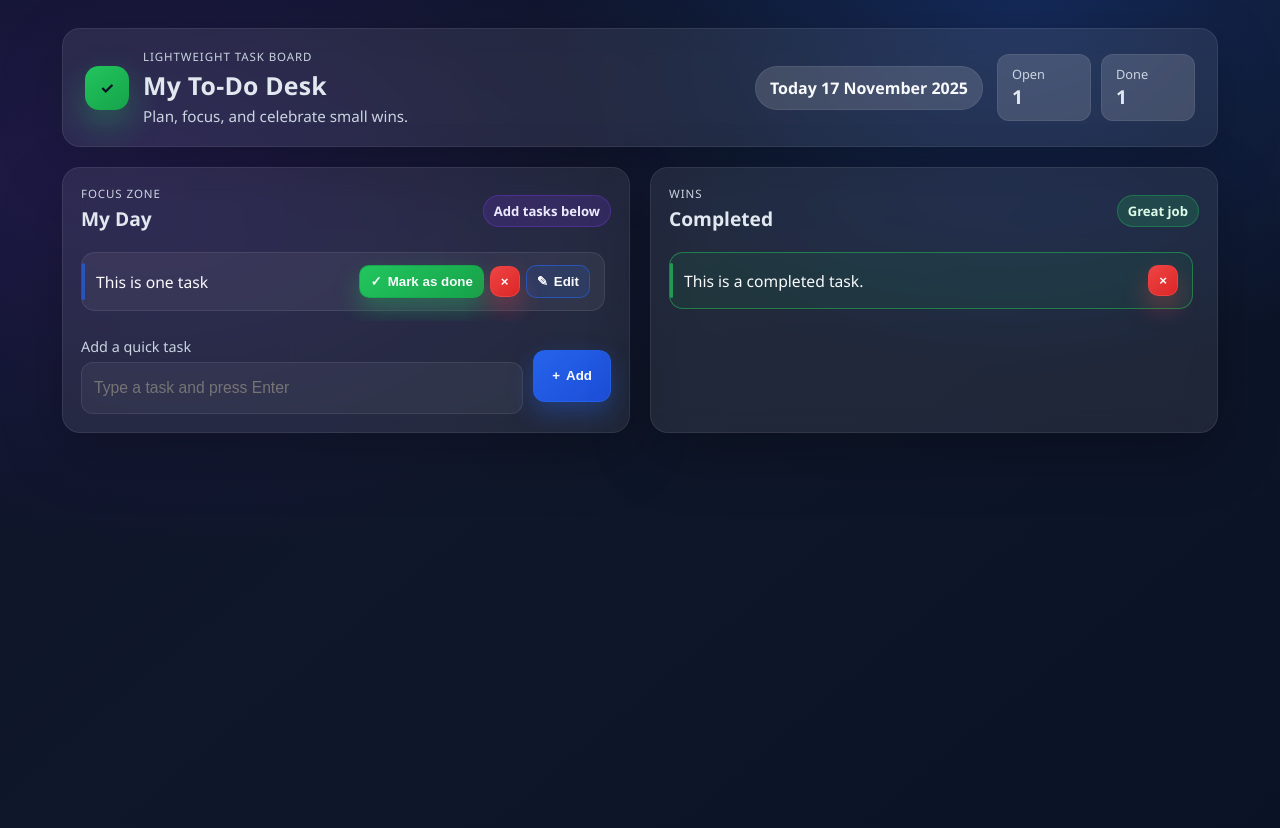
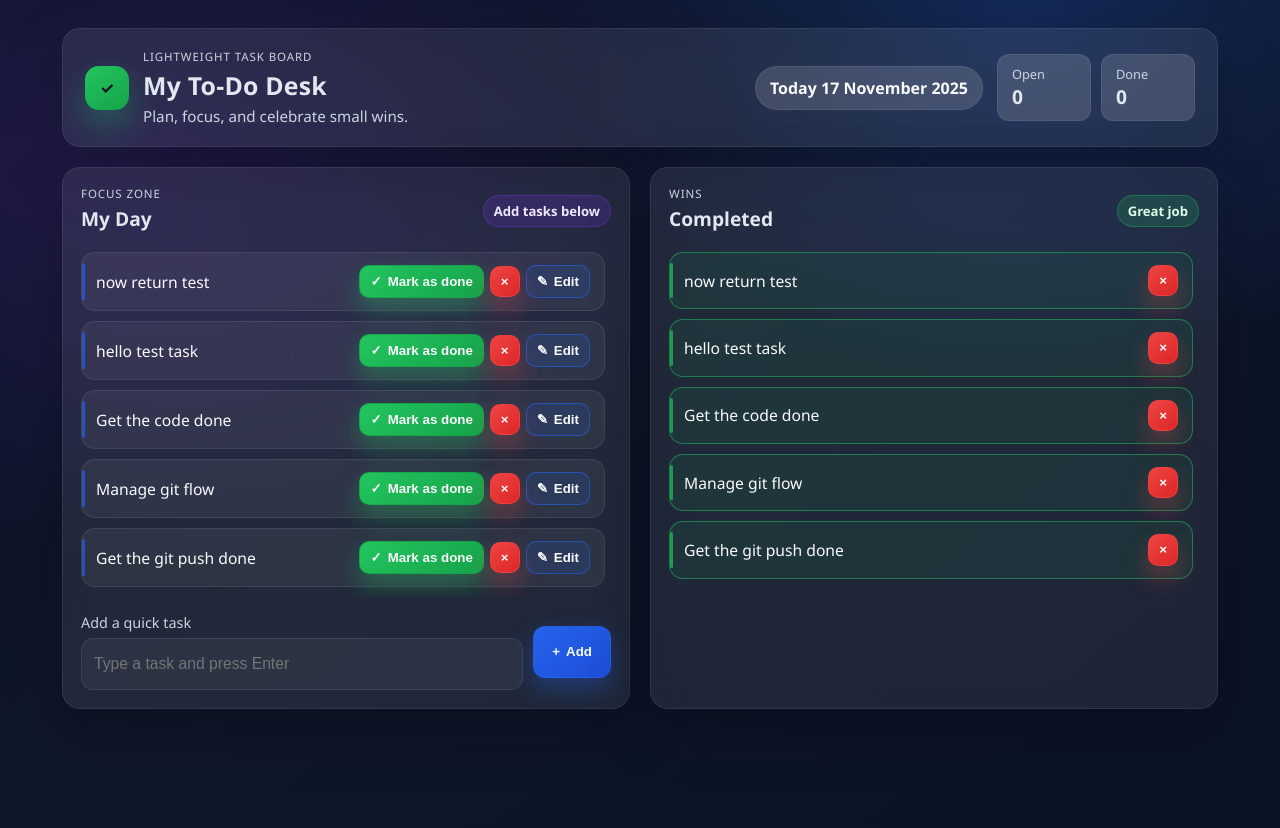
Before and after one commit to jiaamasum/MyToDo, a Django app: page / in a window 1280 px wide. Run offline with Django 5.2, Linux system fonts and the light colour scheme; data comes from the database, SQL or seed files in the repository; both versions use the stored data as it was after the commit.

Commit message:
adding task fucntionalities inlcuding add task

```diff
--- a/templates/home.html
+++ b/templates/home.html
@@ -45,24 +45,49 @@
           <span class="pill accent">Add tasks below</span>
         </div>
 
-        <div id="tasks-list" class="card-list"></div>
+        <div id="tasks-list" class="card-list">
+          {% if tasks %}
+            {% for task in tasks %}
+              <div class="task-card" data-id="{{ task.id }}">
+                <div class="task-text">{{ task.task }}</div>
+                <div class="btn-group">
+                  <button class="btn btn-success" data-action="done">
+                    <span class="icon">&#10003;</span>Mark as done
+                  </button>
+                  <button class="btn btn-danger" data-action="delete">
+                    <span class="icon">&times;</span>
+                  </button>
+                  <button class="btn btn-outline" data-action="edit">
+                    <span class="icon">&#9998;</span>Edit
+                  </button>
+                </div>
+              </div>
+            {% endfor %}
+          {% else %}
+            <p class="list-empty">No tasks yet. Add your first one below.</p>
+          {% endif %}
+        </div>
 
         <!-- New Task Input -->
-        <div class="new-task-wrapper">
+        <form class="new-task-wrapper" id="new-task-form" action="{% url 'addTask' %}" method="POST">
+          {% csrf_token %}
           <div class="field">
             <label for="new-task-input">Add a quick task</label>
             <input
               type="text"
               id="new-task-input"
+              name="task"
               class="new-task-input"
               placeholder="Type a task and press Enter"
+              autocomplete="off"
+              required
             />
           </div>
-          <button id="add-task-btn" class="btn btn-primary">
+          <button id="add-task-btn" class="btn btn-primary" type="submit">
             <span class="icon">+</span>
             Add
           </button>
-        </div>
+        </form>
       </section>
 
       <!-- Right: Completed Tasks -->
@@ -75,7 +100,20 @@
           <span class="pill success">Great job</span>
         </div>
 
-        <div id="completed-list" class="card-list"></div>
+        <div id="completed-list" class="card-list">
+
+            {% for task in tasks %}
+              <div class="task-card completed" data-id="{{ task.id }}">
+                <div class="task-text">{{ task.task }}</div>
+                <div class="btn-group">
+                  <button class="btn btn-danger" data-action="delete">
+                    <span class="icon">&times;</span>
+                  </button>
+                </div>
+              </div>
+            {% endfor %}
+
+        </div>
       </section>
     </main>
   </div>
@@ -96,6 +134,6 @@
     </div>
   </div>
 
-  <script src="{% static 'js/script.js' %}"></script>
+ <!-- <script src="{% static 'js/script.js' %}"></script> -->
 </body>
 </html>
--- /dev/null
+++ b/todo/apps.py
@@ -0,0 +1,6 @@
+from django.apps import AppConfig
+
+
+class TodoConfig(AppConfig):
+    default_auto_field = 'django.db.models.BigAutoField'
+    name = 'todo'
--- /dev/null
+++ b/todo/tests.py
@@ -0,0 +1,3 @@
+from django.test import TestCase
+
+# Create your tests here.
--- /dev/null
+++ b/todo/urls.py
@@ -0,0 +1,6 @@
+from django.urls import include, path
+from . import views
+
+urlpatterns = [
+    path('addTask/', views.addTask, name='addTask'),
+]
--- a/todo_main/settings.py
+++ b/todo_main/settings.py
@@ -37,6 +37,7 @@ INSTALLED_APPS = [
     'django.contrib.sessions',
     'django.contrib.messages',
     'django.contrib.staticfiles',
+    'todo',
 ]
 
 MIDDLEWARE = [
--- a/todo_main/static/js/script.js
+++ b/todo_main/static/js/script.js
@@ -1,183 +1,175 @@
-// Simple in-memory store (kept client-side and not persisted)
-let tasks = [{ id: 1, text: "This is one task", completed: false }];
-let completedTasks = [
-  { id: 2, text: "This is a completed task.", completed: true },
-];
-
 const tasksList = document.getElementById("tasks-list");
 const completedList = document.getElementById("completed-list");
 const newTaskInput = document.getElementById("new-task-input");
 const addTaskBtn = document.getElementById("add-task-btn");
-const todayDateEl = document.getElementById("today-date");
+const newTaskForm = document.getElementById("new-task-form");
 const openCountEl = document.getElementById("open-count");
 const doneCountEl = document.getElementById("done-count");
+
 const editModal = document.getElementById("edit-modal");
 const editInput = document.getElementById("edit-text");
 const editSaveBtn = document.getElementById("edit-save");
 const editCancelBtn = document.getElementById("edit-cancel");
 const editCloseBtn = document.getElementById("edit-close");
 
-let editingTaskId = null;
+let editingCard = null;
 
-function renderLists() {
-  tasksList.innerHTML = "";
-  completedList.innerHTML = "";
-
-  if (!tasks.length) {
-    tasksList.innerHTML =
-      '<p class="list-empty">No tasks yet. Add your first one below.</p>';
-  } else {
-    tasks.forEach((task) => {
-      const card = createTaskCard(task, false);
-      tasksList.appendChild(card);
-    });
+function showToast(message) {
+  let holder = document.getElementById("toast-holder");
+  if (!holder) {
+    holder = document.createElement("div");
+    holder.id = "toast-holder";
+    holder.style.position = "fixed";
+    holder.style.bottom = "18px";
+    holder.style.left = "50%";
+    holder.style.transform = "translateX(-50%)";
+    holder.style.zIndex = "50";
+    holder.style.display = "grid";
+    holder.style.gap = "8px";
+    document.body.appendChild(holder);
   }
 
-  if (!completedTasks.length) {
-    completedList.innerHTML =
-      '<p class="list-empty">Finished items will show up here.</p>';
-  } else {
-    completedTasks.forEach((task) => {
-      const card = createTaskCard(task, true);
-      completedList.appendChild(card);
+  const toast = document.createElement("div");
+  toast.textContent = message;
+  toast.style.padding = "10px 14px";
+  toast.style.borderRadius = "10px";
+  toast.style.background = "rgba(15,23,42,0.9)";
+  toast.style.color = "#e2e8f0";
+  toast.style.boxShadow = "0 10px 24px rgba(0,0,0,0.35)";
+  toast.style.opacity = "0";
+  toast.style.transition = "opacity 0.12s ease";
+
+  holder.appendChild(toast);
+  requestAnimationFrame(() => {
+    toast.style.opacity = "1";
   });
+
+  setTimeout(() => {
+    toast.style.opacity = "0";
+    toast.addEventListener(
+      "transitionend",
+      () => toast.remove(),
+      { once: true }
+    );
+  }, 1600);
 }
 
-  openCountEl.textContent = tasks.length;
-  doneCountEl.textContent = completedTasks.length;
+function updateCounts() {
+  openCountEl.textContent = tasksList.querySelectorAll(".task-card").length;
+  doneCountEl.textContent = completedList.querySelectorAll(".task-card").length;
 }
 
-function createTaskCard(task, isCompleted) {
+function createTaskCard(text) {
   const card = document.createElement("div");
-  card.className = "task-card" + (isCompleted ? " completed" : "");
-  card.dataset.id = task.id;
+  card.className = "task-card";
 
   const textSpan = document.createElement("div");
   textSpan.className = "task-text";
-  textSpan.textContent = task.text;
-
-  card.appendChild(textSpan);
+  textSpan.textContent = text;
 
   const btnGroup = document.createElement("div");
   btnGroup.className = "btn-group";
 
-  if (!isCompleted) {
   const doneBtn = document.createElement("button");
   doneBtn.className = "btn btn-success";
+  doneBtn.dataset.action = "done";
   doneBtn.innerHTML = '<span class="icon">&#10003;</span>Mark as done';
-    doneBtn.addEventListener("click", () => markAsDone(task.id));
-    btnGroup.appendChild(doneBtn);
-  }
 
   const deleteBtn = document.createElement("button");
   deleteBtn.className = "btn btn-danger";
+  deleteBtn.dataset.action = "delete";
   deleteBtn.innerHTML = '<span class="icon">&times;</span>';
   deleteBtn.title = "Delete";
-  deleteBtn.addEventListener("click", () => deleteTask(task.id, isCompleted));
-  btnGroup.appendChild(deleteBtn);
 
-  if (!isCompleted) {
   const editBtn = document.createElement("button");
   editBtn.className = "btn btn-outline";
+  editBtn.dataset.action = "edit";
   editBtn.innerHTML = '<span class="icon">&#9998;</span>Edit';
   editBtn.title = "Edit";
-    editBtn.addEventListener("click", () => editTask(task.id));
-    btnGroup.appendChild(editBtn);
-  }
 
-  card.appendChild(btnGroup);
+  btnGroup.append(doneBtn, deleteBtn, editBtn);
+  card.append(textSpan, btnGroup);
   return card;
 }
 
-// --- Actions ---
+function handleTaskAction(e) {
+  const actionBtn = e.target.closest("[data-action]");
+  if (!actionBtn) return;
+
+  const card = actionBtn.closest(".task-card");
+  if (!card) return;
+
+  const action = actionBtn.dataset.action;
+
+  if (action === "done") {
+    card.classList.add("completed");
+    tasksList.removeChild(card);
+    // Clone without the "done" button for completed list.
+    const clone = card.cloneNode(true);
+    clone.querySelector('[data-action="done"]')?.remove();
+    completedList.prepend(clone);
+    showToast("Task completed");
+  }
+
+  if (action === "delete") {
+    card.remove();
+    showToast("Task deleted");
+  }
+
+  if (action === "edit") {
+    editingCard = card;
+    editInput.value = card.querySelector(".task-text")?.textContent || "";
+    editModal.classList.add("is-open");
+    editInput.focus();
+    editInput.select();
+  }
+
+  updateCounts();
+}
 
 function addTask() {
   const text = newTaskInput.value.trim();
   if (!text) return;
 
-  const newTask = {
-    id: Date.now(),
-    text,
-    completed: false,
-  };
-  tasks.push(newTask);
+  const card = createTaskCard(text);
+  tasksList.prepend(card);
   newTaskInput.value = "";
-  renderLists();
-}
-
-function markAsDone(id) {
-  const index = tasks.findIndex((t) => t.id === id);
-  if (index === -1) return;
-
-  const [task] = tasks.splice(index, 1);
-  task.completed = true;
-  completedTasks.unshift(task);
-  renderLists();
-}
-
-function deleteTask(id, isCompleted) {
-  if (isCompleted) {
-    completedTasks = completedTasks.filter((t) => t.id !== id);
-  } else {
-    tasks = tasks.filter((t) => t.id !== id);
-  }
-  renderLists();
-}
-
-function editTask(id) {
-  const task = tasks.find((t) => t.id === id);
-  if (!task) return;
-  openEditModal(task);
-}
-
-function openEditModal(task) {
-  editingTaskId = task.id;
-  editInput.value = task.text;
-  editModal.classList.add("is-open");
-  editInput.focus();
-  editInput.select();
-}
-
-function closeEditModal() {
-  editingTaskId = null;
-  editModal.classList.remove("is-open");
+  showToast("Task added");
+  updateCounts();
 }
 
 function saveEdit() {
-  if (!editingTaskId) return;
+  if (!editingCard) return;
   const updated = editInput.value.trim();
   if (!updated) {
     editInput.focus();
     return;
   }
-  const task = tasks.find((t) => t.id === editingTaskId);
-  if (task) {
-    task.text = updated;
-    renderLists();
-  }
+  const textNode = editingCard.querySelector(".task-text");
+  if (textNode) textNode.textContent = updated;
   closeEditModal();
+  showToast("Task updated");
 }
 
-// --- Event listeners ---
+function closeEditModal() {
+  editModal.classList.remove("is-open");
+  editingCard = null;
+}
 
-addTaskBtn.addEventListener("click", addTask);
-
-newTaskInput.addEventListener("keydown", (e) => {
-  if (e.key === "Enter" && !e.shiftKey) {
+// Event bindings
+newTaskForm?.addEventListener("submit", (e) => {
   e.preventDefault();
   addTask();
-  }
 });
 
-// Initialize UI
-renderLists();
+tasksList?.addEventListener("click", handleTaskAction);
+completedList?.addEventListener("click", handleTaskAction);
 
-// Modal events
-editSaveBtn.addEventListener("click", saveEdit);
-editCancelBtn.addEventListener("click", closeEditModal);
-editCloseBtn.addEventListener("click", closeEditModal);
+editSaveBtn?.addEventListener("click", saveEdit);
+editCancelBtn?.addEventListener("click", closeEditModal);
+editCloseBtn?.addEventListener("click", closeEditModal);
 
-editInput.addEventListener("keydown", (e) => {
+editInput?.addEventListener("keydown", (e) => {
   if (e.key === "Enter" && !e.shiftKey) {
     e.preventDefault();
     saveEdit();
@@ -193,3 +185,6 @@ document.addEventListener("keydown", (e) => {
     closeEditModal();
   }
 });
+
+// Counts on load
+updateCounts();
--- a/todo_main/urls.py
+++ b/todo_main/urls.py
@@ -15,10 +15,13 @@ Including another URLconf
     2. Add a URL to urlpatterns:  path('blog/', include('blog.urls'))
 """
 from django.contrib import admin
-from django.urls import path
+from django.urls import include, path
 from . import views
 
 urlpatterns = [
     path('admin/', admin.site.urls),
     path('', views.home, name='home'),
+
+    #TO DO APP URLS
+    path('todo/', include('todo.urls')),
 ]
--- a/todo_main/views.py
+++ b/todo_main/views.py
@@ -1,4 +1,10 @@
 from django.shortcuts import render
+from todo.models import Task
 
 def home(request):
-    return render(request, 'home.html')
+
+    tasks = Task.objects.filter(is_completed=False).order_by('-updated_at')
+    context = {
+        'tasks': tasks,
+    }
+    return render(request, 'home.html', context)
```
Also changed, not shown: todo/admin.py (added, +11 -0 lines), todo/models.py (added, +12 -0 lines), todo/views.py (added, +11 -0 lines), db.sqlite3, todo/__init__.py (added), todo/migrations/0001_initial.py (added), todo/migrations/__init__.py (added), 1 other file. Lines whose indentation alone changed are shown as unchanged.
